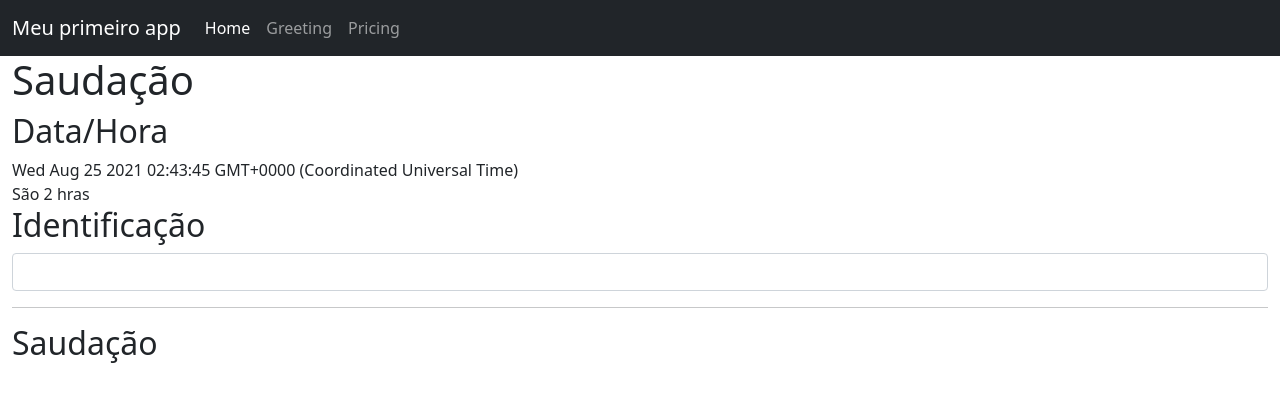
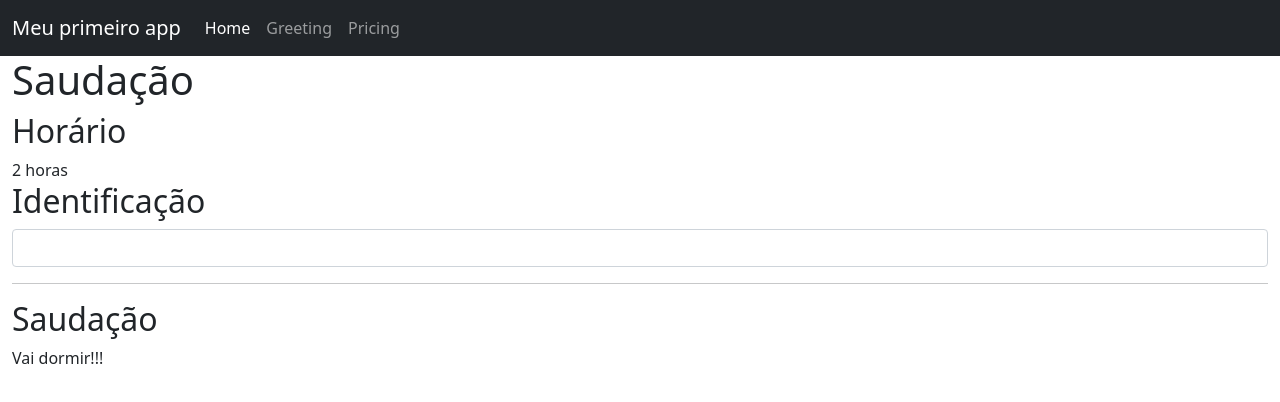
Before and after one commit to isabeela/aula04-angular, an Angular app: page /greeting in a window 1280 px wide. Shown: the top 402 px of the page. Built offline with nearby package versions, Linux system fonts and the light colour scheme.

Commit message:
2 files modified

```diff
--- a/src/app/greeting/greeting.component.html
+++ b/src/app/greeting/greeting.component.html
@@ -1,10 +1,24 @@
 <div class="container-fluid">
   <h1> Saudação </h1>
-  <h2> Data/Hora </h2>
-  <div> {{timestamp}} </div>
-  <div> São {{getHour()}} hras </div>
+  <h2> Horário </h2>
+  <div> {{getHour()}} horas </div>
   <h2> Identificação </h2>
-  <input class="form-control" type="text">
+  <input class="form-control" type="text" [(ngModel)]="name">
   <hr />
   <h2> Saudação </h2>
+  <div *ngIf="isMorning()">
+    Bom dia
+  </div>
+
+  <div *ngIf="isAfternoon()">
+    Bom Tarde
+  </div>
+
+  <div *ngIf="isNight() && name">
+    Boa noite {{name}} s2
+  </div>
+
+  <div *ngIf="isDawn()">
+    Vai dormir!!!
+  </div>
 </div>
--- a/src/app/greeting/greeting.component.ts
+++ b/src/app/greeting/greeting.component.ts
@@ -16,4 +16,20 @@ export class GreetingComponent implements OnInit {
   getHour() {
     return this.timestamp.getHours();
   }
+
+  isDawn() {
+    return this.getHour() < 12;
+  }
+
+  isMorning() {
+    return this.getHour() >= 6 && this.getHour() < 12;
+  }
+
+  isAfternoon() {
+    return this.getHour() >= 12 && this.getHour() < 18;
+  }
+
+  isNight() {
+    return this.getHour() >= 18 && this.getHour() < 24;
+  }
 }
```
